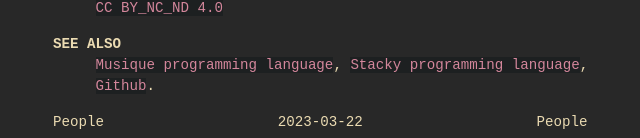
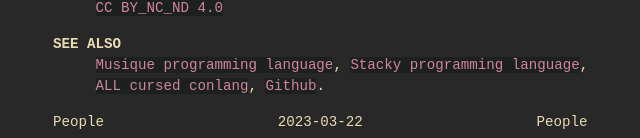
Before and after one commit to RobertBendun/site.old, a plain HTML site: page public/index.html in a window 1280 px wide. Shown: the part 805-943 px from the top of the page, without its empty margins (317-957 px from the left). Drawn offline with Linux system fonts and the light colour scheme.

Commit message:
add ALL conlang to website

```diff
--- a/public/index.html
+++ b/public/index.html
@@ -121,6 +121,7 @@ While waiting for this moment to arrive this is a nice temporary solution.
 <section>
 <h2>SEE ALSO</h2><a href="https://musique.students.wmi.amu.edu.pl/musique">Musique programming language</a>,
 <a href="https://github.com/RobertBendun/stacky">Stacky programming language</a>,
+<a href="/all.html">ALL cursed conlang</a>,
 <a href="https://github.com/RobertBendun/">Github</a>.
 </section>
 <footer>
```
Also changed, not shown: 2 other files.
